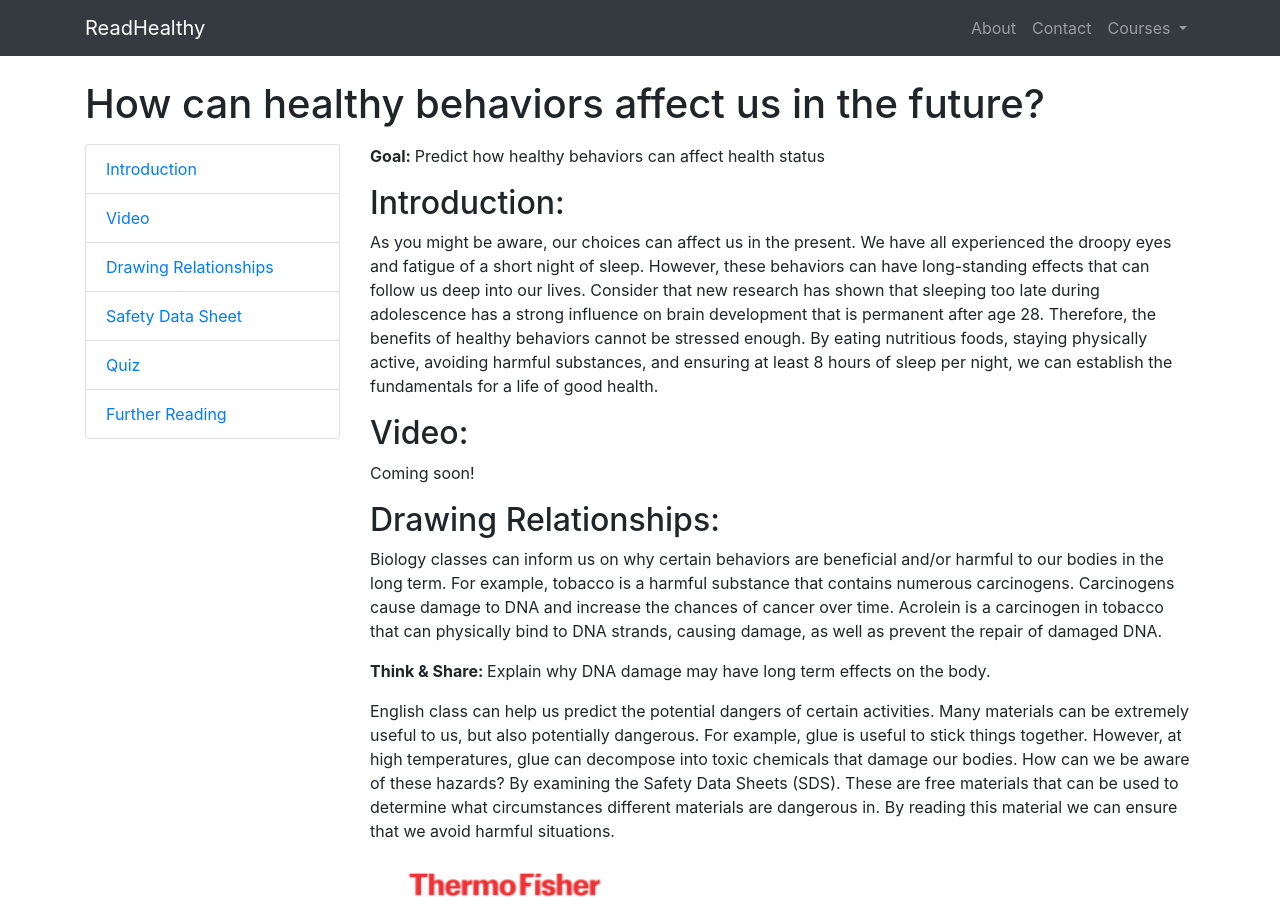
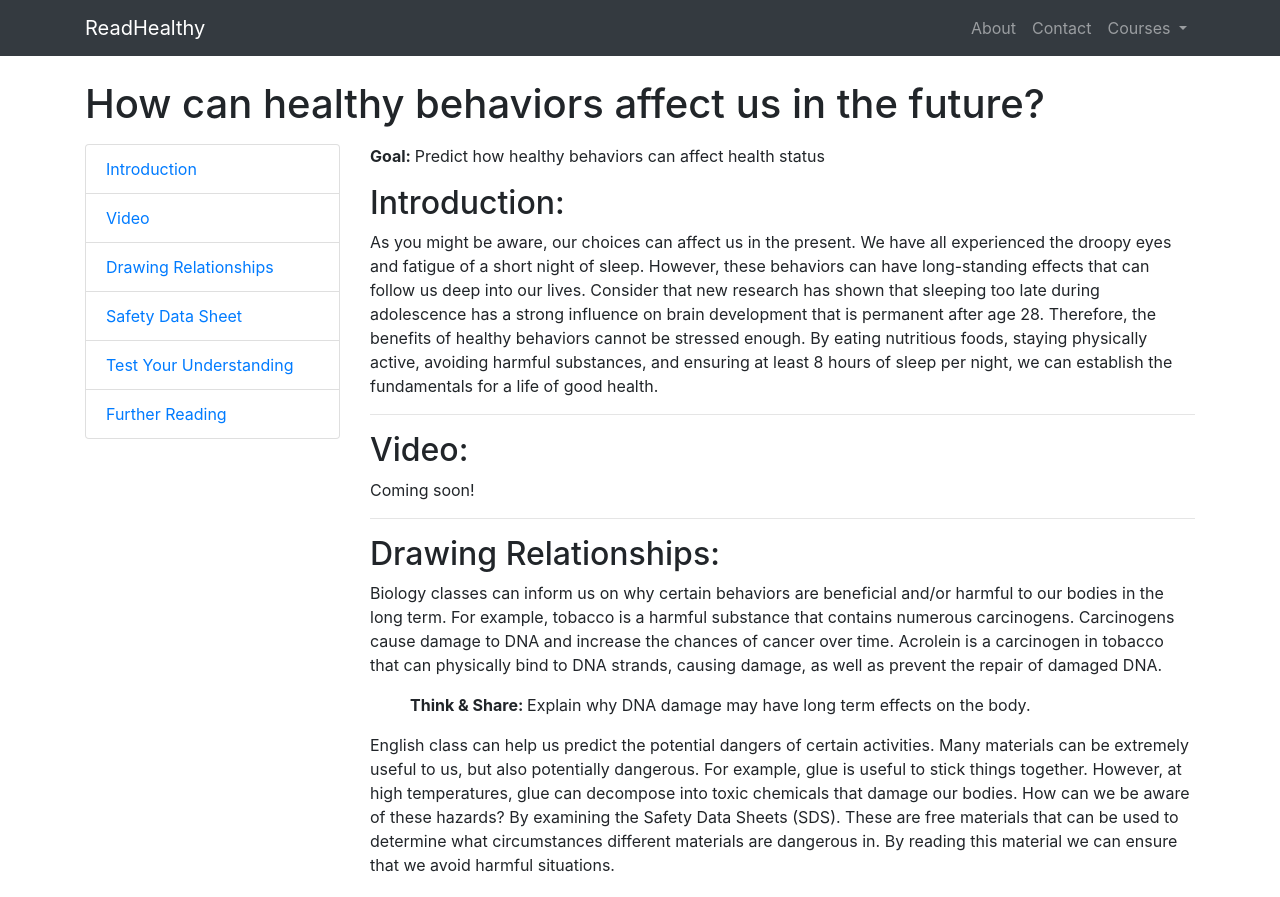
Before and after one commit to readhealthy/readhealthy.github.io, a website: page courses/course1/section1.html in a window 1280 px wide. Shown: the top 897 px of the page. Drawn offline with Linux system fonts and the light colour scheme.

Commit message:
Added section 1

```diff
--- a/courses/course1/section1.html
+++ b/courses/course1/section1.html
@@ -66,12 +66,12 @@
     <div class="row">
       <!-- Sidebar Column -->
       <div class="col-lg-3 mb-4">
-        <div class="list-group">
+        <div class="list-group sidebar">
           <a href="#introduction" class="list-group-item">Introduction</a>
           <a href="#video" class="list-group-item">Video</a>
           <a href="#relationships" class="list-group-item">Drawing Relationships</a>
           <a href="#image" class="list-group-item">Safety Data Sheet</a>
-          <a href="#quiz" class="list-group-item">Quiz</a>
+          <a href="#quiz" class="list-group-item">Test Your Understanding</a>
           <a href="#sources" class="list-group-item">Further Reading</a>
         </div>
       </div>
@@ -88,10 +88,16 @@
           active, avoiding harmful substances, and ensuring at least 8 hours of sleep per night, we can establish
           the fundamentals for a life of good health.
         </p>
+
+        <hr>
+
         <h2 id="video" class="anchor">Video:</h2>
         <p>
           Coming soon!
         </p>
+
+        <hr>
+
         <h2 id="relationships" class="anchor">Drawing Relationships:</h2>
         <p>
           Biology classes can inform us on why certain behaviors are beneficial and/or harmful to our bodies in
@@ -100,8 +106,8 @@
           carcinogen in tobacco that can physically bind to DNA strands, causing damage, as well as prevent the
           repair of damaged DNA.
         </p>
-        <p>
-        <b>Think & Share: </b>Explain why DNA damage may have long term effects on the body.
+        <p class="think-share">
+          <b>Think & Share: </b>Explain why DNA damage may have long term effects on the body.
         </p>
         <p>
           English class can help us predict the potential dangers of certain activities. Many materials can be
@@ -112,13 +118,19 @@
           By reading this material we can ensure that we avoid harmful situations.
         </p>
         <img class="card-img-top anchor" src="../../resources/1.1.png" alt="" id="image">
-        <p>
+        <p class="think-share">
           <b>Think & Share: </b>What are the potential dangers of this chemical, as stated by the SDS?
         </p>
-        <h2 id="quiz" class="anchor">Quiz:</h2>
+
+        <hr>
+
+        <h2 id="quiz" class="anchor">Test Your Understanding:</h2>
         <p>
           Coming soon!
         </p>
+
+        <hr>
+
         <h2 id="sources" class="anchor">Further Reading:</h2>
         <p>
           <ul class="sources">
--- a/css/course-sections.css
+++ b/css/course-sections.css
@@ -3,7 +3,17 @@ ul.sources {
     padding: 0;
 }
 
+p.think-share {
+    text-indent: 40px;
+}
+
 .anchor {
-    padding-top: 50px;
-    margin-top: -50px;
+    padding-top: 60px;
+    margin-top: -60px;
 }
+
+.sidebar {
+    position: -webkit-sticky;
+    position: sticky;
+    top: 75px;
+}
```
